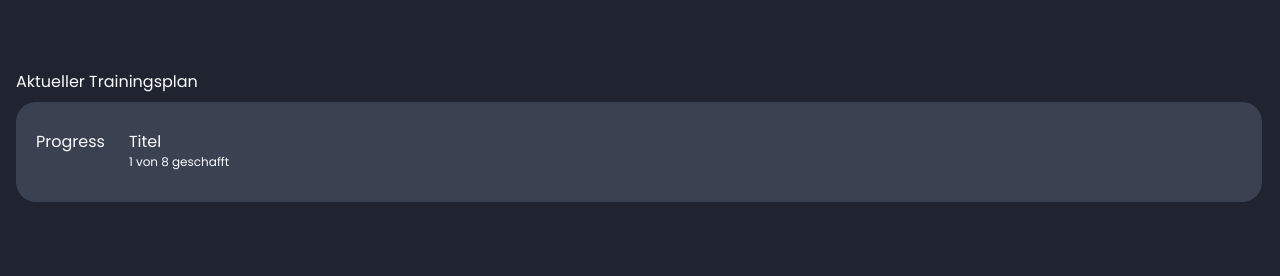
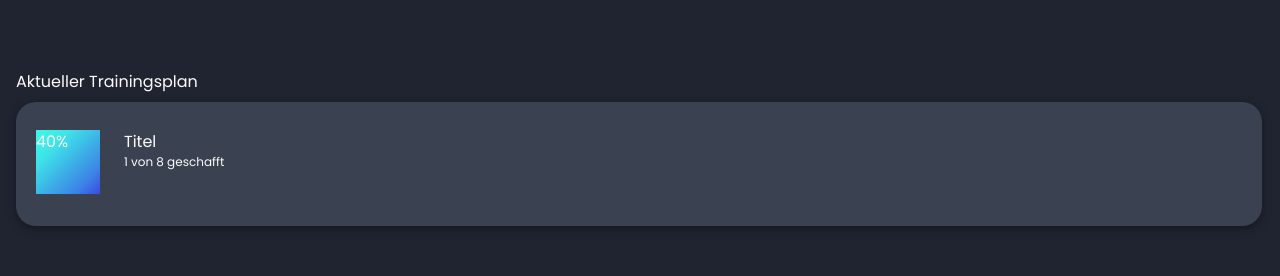
Before and after one commit to jonaphil/FEND-Fitness-React, a React (Vite) app: page /profile in a window 1280 px wide. Shown: the part 310-586 px from the top of the page. Built offline with nearby package versions, Linux system fonts and the light colour scheme.

Commit message:
box shadow added to Card Component

```diff
--- a/src/components/Card.jsx
+++ b/src/components/Card.jsx
@@ -4,23 +4,31 @@ export default function Card({
   justify,
   className = "",
   children,
+  shadow,
 }) {
+  const layout = {
+    h: "h-53.75",
+    w: "w-full",
+    p: "p-12.5",
+    shadow: "shadow-m",
+  };
+
   switch (size) {
     case "s":
-      return (
-        <div
-          className={`h-fit w-full bg-${bgColor} flex flex-row items-start gap-6 rounded-2.5xl pb-8 pl-5 pr-5 pt-7 justify-${justify} ${className}`}
-        >
-          {children}
-        </div>
-      );
+      layout.h = "h-fit";
+      layout.p = "pb-8 pl-5 pr-5 pt-7";
+      break;
 
     default:
       break;
   }
+
+  console.log(`${shadow} : ${layout.shadow}`);
+  shadow ? (layout.shadow = `shadow-${shadow}`) : 0;
+  console.log(`${shadow} : ${layout.shadow}`);
   return (
     <div
-      className={`h-53.75 w-full bg-${bgColor} flex flex-col items-start rounded-2.5xl p-12.5 justify-${justify} ${className}`}
+      className={`${layout.h} ${layout.w} bg-${bgColor} flex flex-col items-start rounded-2.5xl ${layout.p} justify-${justify} ${className} ${layout.shadow} `}
     >
       {children}
     </div>
--- a/src/pages/Dashboard.jsx
+++ b/src/pages/Dashboard.jsx
@@ -11,18 +11,18 @@ export default function Dashboard({ name, currentExcercise }) {
     <MainScreen page={"home"}>
       <h1 className="self-start">Hi {name}!</h1>
       <img
-        className="self-center mt-3 mb-6"
+        className="mb-6 mt-3 self-center"
         src="../media/images/Layer 11 1.png"
         alt="Picture of a human, stretching in the morning"
       />
-      <div className="self-stretch flex justify-between items-center justify-self-center">
+      <div className="flex items-center justify-between self-stretch justify-self-center">
         <h2>Dein Workout heute</h2>
         <a href="Trainingsplan" className="text-xs">
           Trainingsplan
         </a>
       </div>
 
-      <Card bgColor={"dmedium"} justify={"end"}>
+      <Card bgColor={"dmedium"} justify={"end"} shadow={"l"}>
         <h3>Tag 2</h3>
         <h2>Titel des Programms</h2>
         <p>26 min - Beweglichkeit</p>
--- a/src/pages/Profile.jsx
+++ b/src/pages/Profile.jsx
@@ -7,24 +7,26 @@ export default function Profile() {
   This Component is just a sketch, to have a working page. There are real components Missing, especially the progress-card
   */
   return (
-    <MainScreen page={"profile"} >
+    <MainScreen page={"profile"}>
       <h2 className="self-start">Name</h2>
-      <div className="flex flex-col items-center mt-12 mb-20 gap-2">
+      <div className="mb-20 mt-12 flex flex-col items-center gap-2">
         <img
-          className="bg-gradient-blue w-30 h-30 rounded-full"
+          className="h-30 w-30 rounded-full bg-gradient-blue"
           src=""
           alt=""
         />
         <p>Profil bearbeiten</p>
       </div>
-      <div className="w-full flex flex-col gap-2">
+      <div className="flex w-full flex-col gap-2">
         <p>Aktueller Trainingsplan</p>
-        <Card size={"s"} bgColor={"dmedium"}>
-            <div className="w-15 h-15">Progress</div>
+        <Card size={"s"} bgColor={"dmedium"} shadow={"m-strong"}>
+          <div className="flex flex-row gap-6">
+            <div className="h-16 w-16 bg-gradient-blue">40%</div>
             <div className="flex flex-col">
               <p>Titel</p>
               <p className="text-xs">1 von 8 geschafft</p>
             </div>
+          </div>
         </Card>
       </div>
     </MainScreen>
--- a/tailwind.config.js
+++ b/tailwind.config.js
@@ -8,6 +8,14 @@ module.exports = {
     "h-fit",
     "h-full",
     "h-53.75",
+    "p-12.5",
+    "pb-8",
+    "pl-5",
+    "pr-5",
+    "pt-7",
+    "shadow-m",
+    "shadow-m-strong",
+    "shadow-l",
   ],
   theme: {
     extend: {
@@ -44,6 +52,11 @@ module.exports = {
         "gradient-blue":
           "linear-gradient(315deg, #3A4AE4 0%, #3B85E6 21.35%, #3EE4E8 73.44%, #3EF3E8 92.71%)",
       },
+      boxShadow: {
+        m: "0px 3px 10px rgba(0, 0, 0, 0.25)",
+        "m-strong": "0px 3px 10px rgba(0, 0, 0, 0.35)",
+        l: "2px 5px 10px rgba(0, 0, 0, 0.25)",
+      },
     },
   },
   plugins: [],
```
